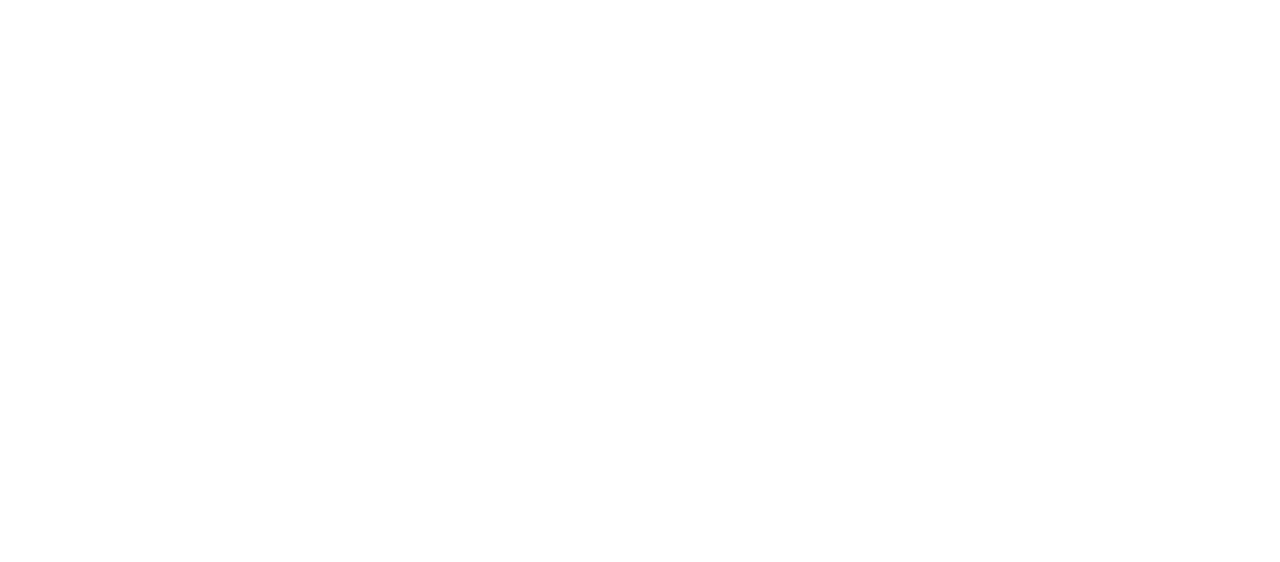
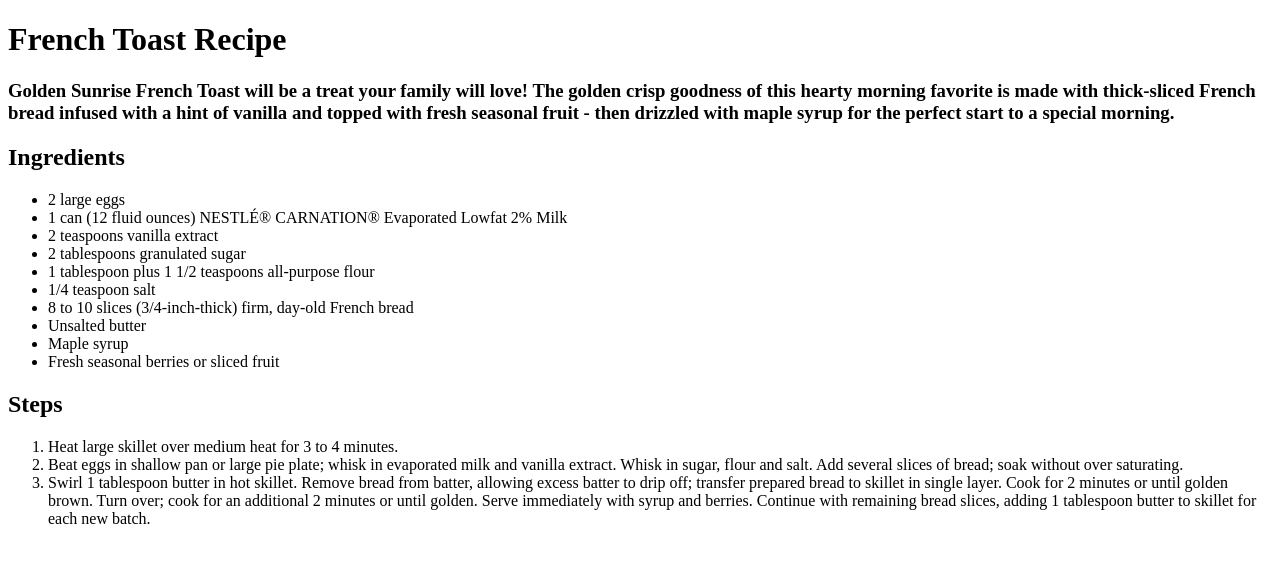
Before and after one commit to TarkanV/odin-recipes, a plain HTML site: page recipes/toast.html in a window 1280 px wide. Drawn offline with Linux system fonts and the light colour scheme.

Commit message:
complete toast.html page

```diff
--- a/recipes/toast.html
+++ b/recipes/toast.html
@@ -7,6 +7,29 @@
     <title>French Toast Recipe</title>
 </head>
 <body>
+    <h1>French Toast Recipe</h1>
+    <h3>Golden Sunrise French Toast will be a treat your family will love! The golden crisp goodness of this hearty morning favorite is made with thick-sliced French bread infused with a hint of vanilla and topped with fresh seasonal fruit - then drizzled with maple syrup for the perfect start to a special morning.</h3>
+    <h2>Ingredients</h2>
+    <ul>
+        <li>2 large eggs</li>
+        <li>1 can (12 fluid ounces) NESTLÉ® CARNATION® Evaporated Lowfat 2% Milk</li>
+        <li>2 teaspoons vanilla extract</li>
+        <li>2 tablespoons granulated sugar</li>
+        <li>1 tablespoon plus 1 1/2 teaspoons all-purpose flour</li>
+        <li>1/4 teaspoon salt</li>
+        <li>8 to 10 slices (3/4-inch-thick) firm, day-old French bread</li>
+        <li>Unsalted butter</li>
+        <li>Maple syrup</li>
+        <li>Fresh seasonal berries or sliced fruit</li>
+
+    </ul>
+    <h2>Steps</h2>
+    <ol>
+        <li>Heat large skillet over medium heat for 3 to 4 minutes.</li>
+        <li>Beat eggs in shallow pan or large pie plate; whisk in evaporated milk and vanilla extract. Whisk in sugar, flour and salt. Add several slices of bread; soak without over saturating.</li>
+        <li>Swirl 1 tablespoon butter in hot skillet. Remove bread from batter, allowing excess batter to drip off; transfer prepared bread to skillet in single layer. Cook for 2 minutes or until golden brown. Turn over; cook for an additional 2 minutes or until golden. Serve immediately with syrup and berries. Continue with remaining bread slices, adding 1 tablespoon butter to skillet for each new batch.</li>
+    </ol>
+
 
 </body>
 </html>
```
